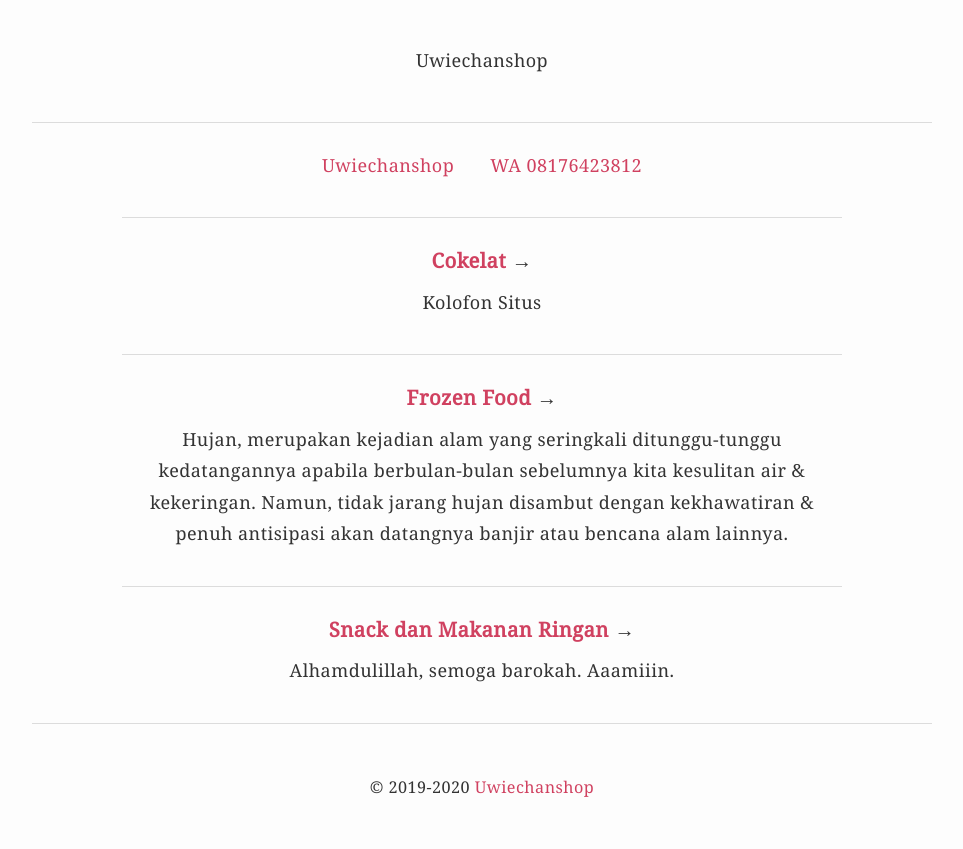
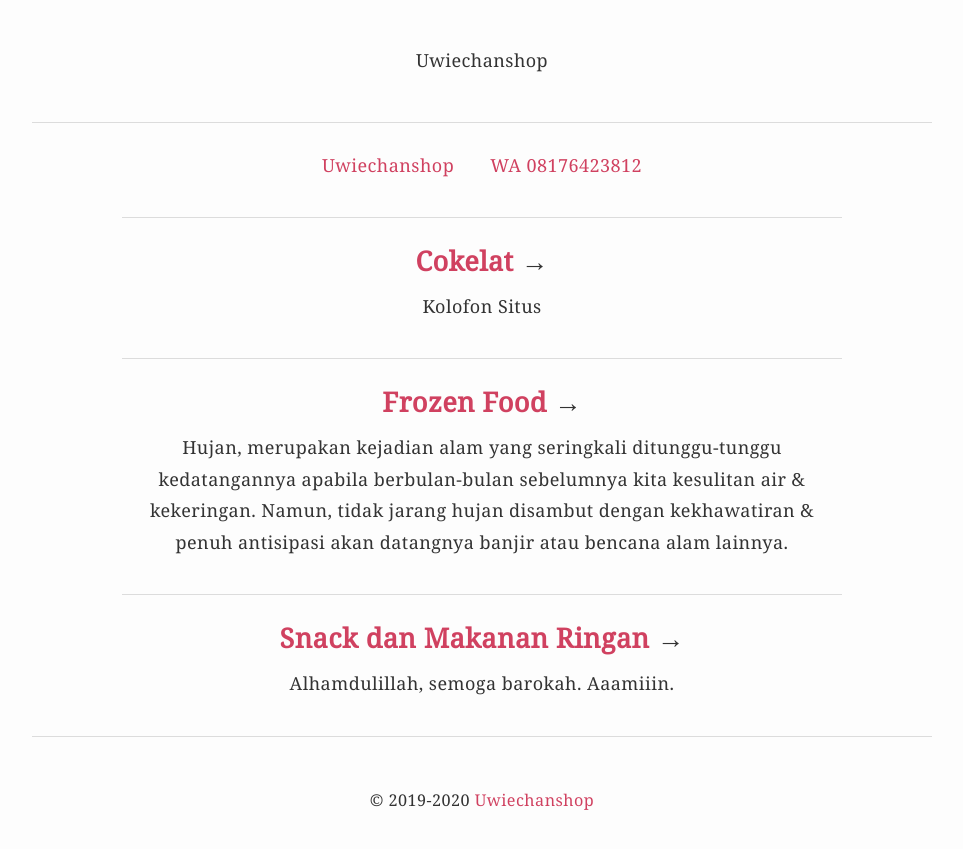
Before and after one commit to krhmwn/uwiechanshop, a Jekyll site: the page built from index.html, in a window 1280 px wide. Shown: the top 849 px of the page, without its empty margins (158-1121 px from the left). Built offline with Jekyll 4.4.1, drawn with Linux system fonts in a browser that asks for light colours.

Commit message:
Update v.1.2.1

```diff
--- a/index.html
+++ b/index.html
@@ -5,5 +5,5 @@
 
 {% for post in site.posts %}<article>
 <time class="hide" datetime="{{ post.date | date: '%Y-%m-%d' }}">{{ post.date | date: "%d-%m-%Y" }}</time>
-<h2><a href="{{ post.url }}">{{ post.title }}</a> &rarr;</h2>
+<h1><a href="{{ post.url }}">{{ post.title }}</a> &rarr;</h1>
 <p>{{ post.description }}</p></article>{% endfor %}
```
